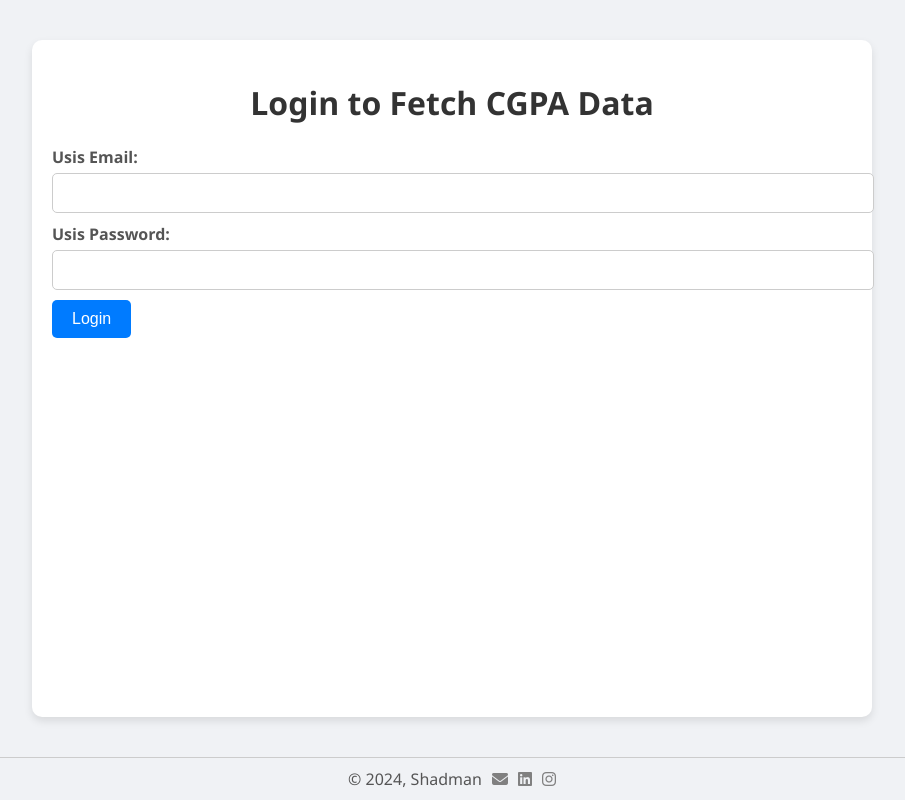
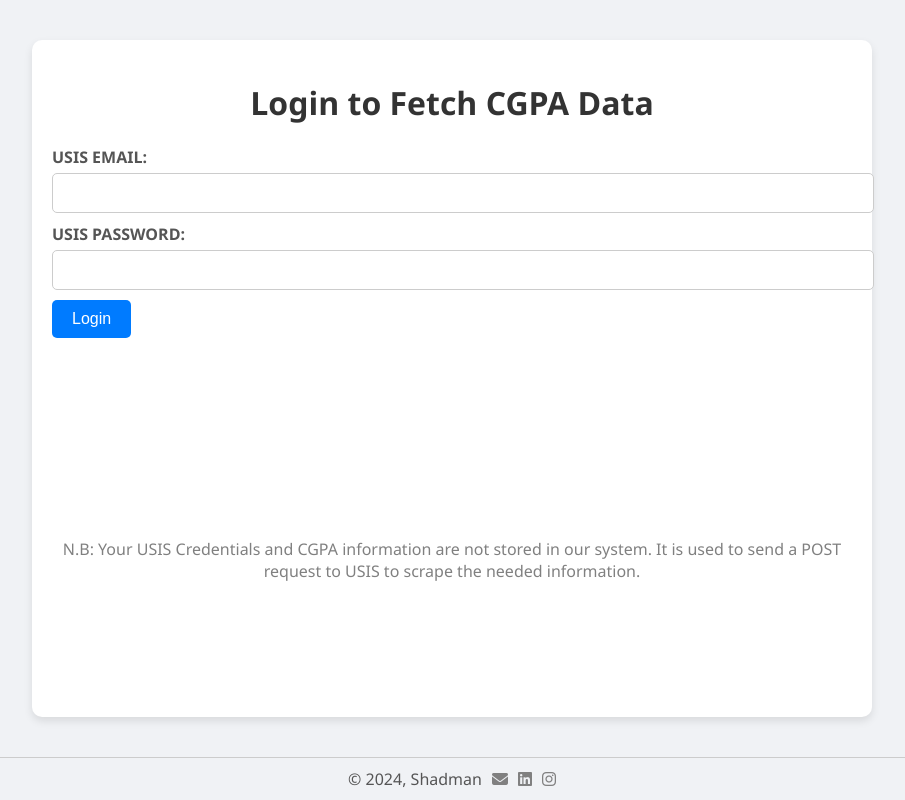
Before and after one commit to gustavo22gg/CGPA-Development-Project, a Flask app: page / in a window 1280 px wide. Shown: the whole page, without its empty margins (188-1093 px from the left). Run offline with Flask 2, Linux system fonts and the light colour scheme; some libraries are stand-ins or nearby versions.

Commit message:
index.html

```diff
--- a/templates/index.html
+++ b/templates/index.html
@@ -182,6 +182,11 @@
             text-align: center;
             box-shadow: 0 4px 8px rgba(0, 0, 0, 0.1);
         }
+        .disclaimer {
+            text-align: center;
+            color: gray;
+            margin-top: 200px;
+        }
         @media (max-width: 600px) {
             .container {
                 margin: 20px auto;
@@ -217,12 +222,15 @@
         <h1 id="log">Login to Fetch CGPA Data</h1>
         <form id="login-form" method="POST">
             <input type="hidden" name="csrf_token" value="{{ csrf_token() }}">
-            <label for="username">Usis Email:</label>
+            <label for="username">USIS EMAIL:</label>
             <input type="text" id="username" name="username" required>
-            <label for="password">Usis Password:</label>
+            <label for="password">USIS PASSWORD:</label>
             <input type="password" id="password" name="password" required>
             <button type="submit">Login</button>
         </form>
+        <p class="disclaimer" id="disclaimer">
+            N.B: Your USIS Credentials and CGPA information are not stored in our system. It is used to send a POST request to USIS to scrape the needed information.
+        </p>
         <div class="logout-container">
             <button id="logout-button" class="hidden">Logout</button>
         </div>
@@ -321,6 +329,7 @@
                     document.getElementById('targetgpa').classList.remove('hidden');
                     document.getElementById('course-data').classList.remove('hidden');
                     document.getElementById('this-semester-courses').classList.remove('hidden');
+                    document.getElementById('disclaimer').classList.add('hidden');
 
                     const courseList = document.getElementById('course-list');
                     courseList.innerHTML = '';
```
